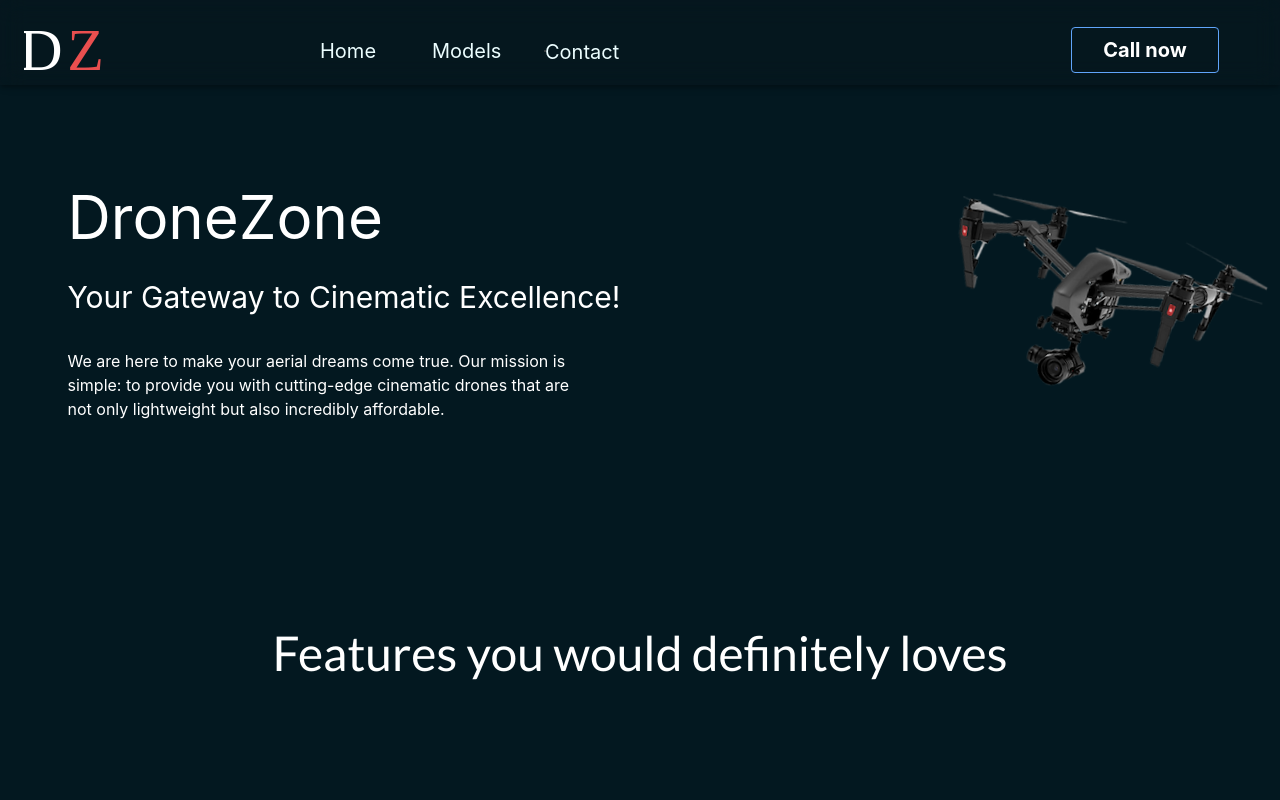
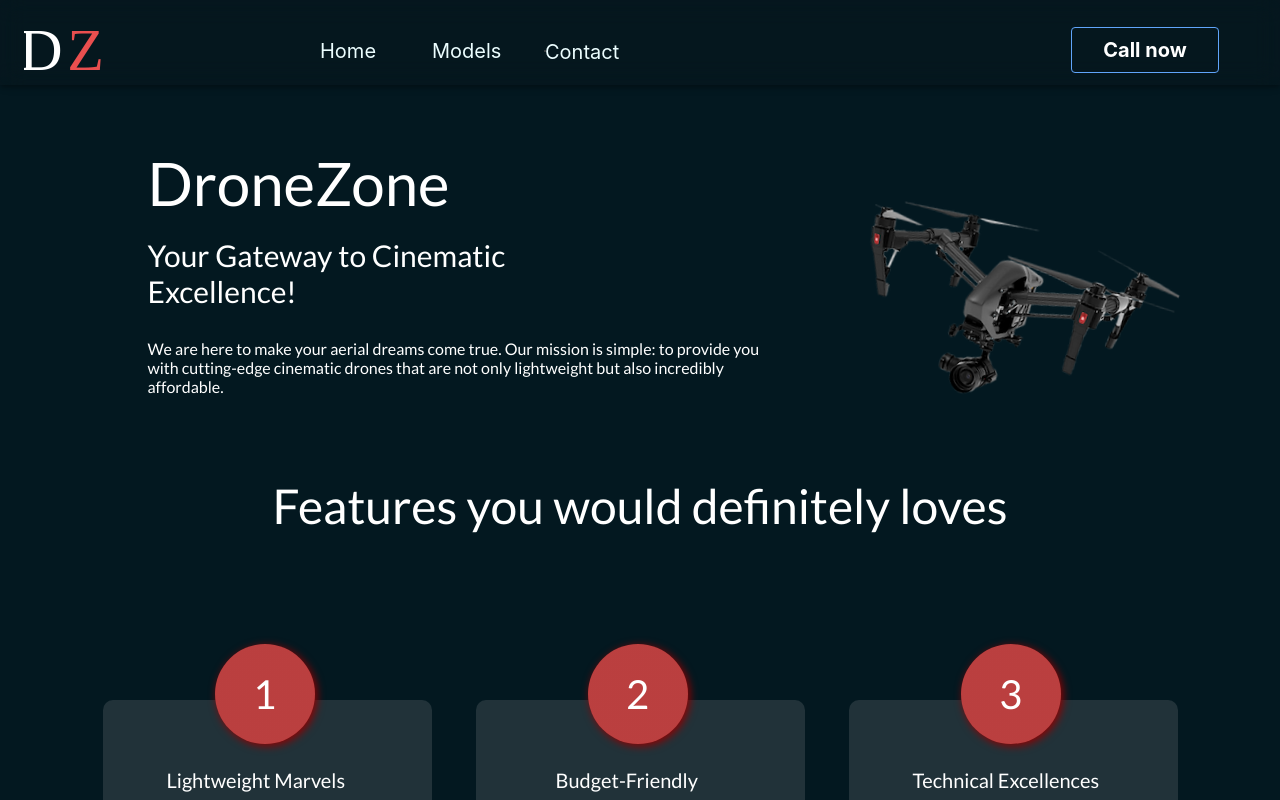
Before and after one commit to DoRNeZoNe/DroneZone-Website, a React (Create React App) app: page / in a window 1280 px wide. Shown: the top 800 px of the page. Built offline with nearby package versions, Linux system fonts and the light colour scheme.

Commit message:
changes in home component
setting margin in home component

```diff
--- a/src/components/Home.js
+++ b/src/components/Home.js
@@ -11,32 +11,35 @@ function Home() {
   return (
     <>
       <div className="homeBody">
-        <div className="flex justify-center items-center mt-44 flex-col w-full lg:flex-row text-white mb-14 max-lg:gap-6 lg:mb-48">
-          <div className="flex justify-center max-lg:mx-14 lg:mx-14 gap-8 items-start flex-col lg:w-[800px]">
-            <div className="max-sm:text-5xl text-6xl">
-              <div className="">DroneZone</div>
-            </div>
-            <div className="max-sm:text-lg text-3xl lg:h-[38px]">
-              Your Gateway to Cinematic Excellence!
+        <div className="flex justify-center">
+          <div className="lg:flex justify-center">
+            <div className="flex-col flex justify-center  ">
+              <div className="droneZone mt-20 max-sm:text-5xl  text-6xl lg:mt-[147px] lg:mx-[128px] lg:w-[275px] max-lg:mt-[150px]">
+                <div>DroneZone</div>
+              </div>
+              <div className="content1 max-lg:mt-[50px] max-lg:mx-[10%] max-sm:text-lg text-3xl lg:mx-32 my-8 lg:w-[431px] lg:h-[38px]">
+                Your Gateway to Cinematic Excellence!
+              </div>
+
+              <div>
+                <div className="content2 max-lg:mx-[10%] max-sm:text-sm lg:mx-32 my-8 lg:w-[640px] lg:h-[106px]">
+                  We are here to make your aerial dreams come true. Our mission
+                  is simple: to provide you with cutting-edge cinematic drones
+                  that are not only lightweight but also incredibly affordable.
+                </div>
+              </div>
             </div>
 
-            <div className="w-full">
-              <div className="max-sm:text-sm w-full lg:w-[65%] ">
-                We are here to make your aerial dreams come true. Our mission is
-                simple: to provide you with cutting-edge cinematic drones that
-                are not only lightweight but also incredibly affordable.
-              </div>
+            <div className=" relative lg:right-[80px]   lg:mt-[147px] w-full flex justify-center items-center">
+              <img className="imagedrone" src={drone} alt="" />
             </div>
-          </div>
-          <div className=" relative flex justify-center items-center">
-            <img className="imagedrone" src={drone} alt="" />
           </div>
         </div>
         <div className="content3 flex max-sm:text-xl items-center justify-center text-3xl w-full lg:text-5xl ">
           Features you would definitely loves
         </div>
         <div className="flex justify-center">
-          <div className=" flex  mt-[150px] space-y-24 mb-32 lg:mt-[123px] lg:items-end h-auto justify-center  lg:space-x-11 flex-col lg:flex-row lg:flex max-md:gap-[50px] ">
+          <div className=" flex  mt-[150px] space-y-24 mb-32 lg:mt-[70px] lg:items-end h-auto justify-center  lg:space-x-11 flex-col lg:flex-row lg:flex max-md:gap-[50px] ">
             <div className="card1 ">
               <div className="ballsvg flex justify-center items-center  ml-28 -mt-14 ">
                 <div className="number  text-white text-4xl">1</div>
```
